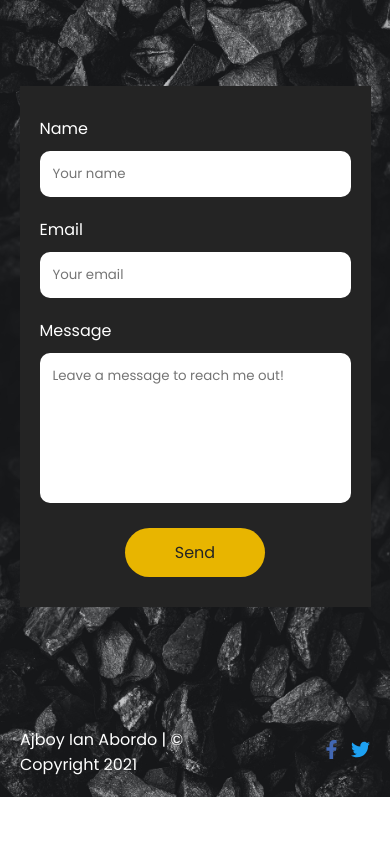
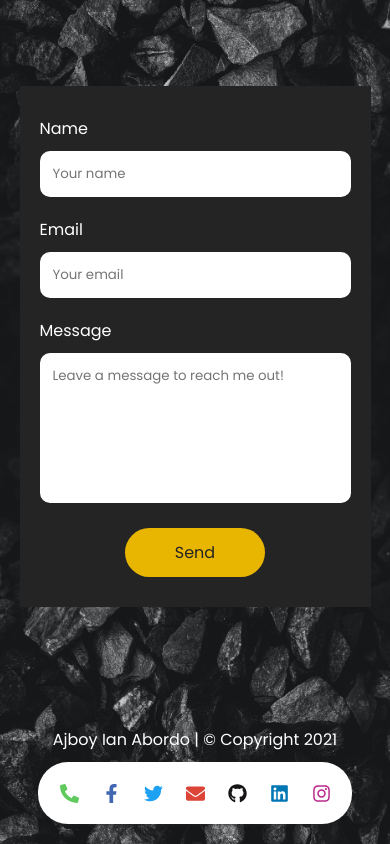
Before and after one commit to AIA-UnKNOWN/Portfolio, a React (Create React App) app: page / in a window 390 px wide. Shown: the part 4703-5547 px from the top of the page. Before the commit the page ends 5500 px from the top, so only its background shows below. Built offline with nearby package versions, Linux system fonts and the light colour scheme.

Commit message:
Improve Portfolio UI

```diff
--- a/src/Components/Footer/Footer.css
+++ b/src/Components/Footer/Footer.css
@@ -10,15 +10,43 @@
 }
 
 .copyright {
+	width: 100%;
+	text-align: center;
 	color: var( --white );
 }
 
-.social-medias a {
-	margin-left: 30px;
+.social-medias {
+	display: flex;
+	align-items: center;
+	height: 50px;
+	width: 50px;
+	overflow: hidden;
+	border-radius: 30px;
+	padding: 10px;
+	background: var( --white );
+	position: fixed;
+	right: 20px;
+	bottom: 20px;
+	box-shadow: 0 4px 4px -4px var( --black );
+	transition: all .5s;
 }
 
-.social-medias a:first-child {
-	margin-left: 0;
+.social-medias:hover {
+	width: 300px;
+}
+
+.social-medias a {
+	display: flex;
+	justify-content: center;
+	align-items: center;
+	width: 30px;
+	height: 30px;
+	margin: 0 6px;
+	transition: all .3s;
+}
+
+.social-medias a:hover {
+	transform: scale(1.3);
 }
 
 .facebook-icon {
@@ -27,6 +55,26 @@
 
 .twitter-icon {
 	color: var( --twitter-color );
+}
+
+.github-icon {
+	color: var( --github-color );
+}
+
+.gmail-icon {
+	color: var( --gmail-color );
+}
+
+.linkedin-icon {
+	color: var( --linkedin-color );
+}
+
+.instagram-icon {
+	color: var( --instagram-color );
+}
+
+.phone-icon {
+	color: var( --phone-color );
 }
 
 
@@ -41,9 +89,51 @@
 		width: 70%;
 	}
 
+	.copyright {
+		width: 100%;
+		margin-bottom: 10px;
+	}
+
+	.container {
+		flex-direction: column;
+	}
+
+	.social-medias {
+		position: static;
+		width: fit-content;
+		flex-flow: row wrap;
+		justify-content: space-evenly;
+		height: fit-content;
+	}
+	.social-medias:hover {
+		width: unset;
+	}
+
 	.social-medias a {
 		margin-left: 10px;
 		font-size: 19px;
+		margin: 6px;
 	}
 
 }
+
+@media (min-width: 768px) and (max-width: 1024px) {
+
+	.copyright {
+		text-align: left;
+		width: fit-content;
+	}
+
+	.social-medias {
+		position: static;
+		width: fit-content;
+	}
+	.social-medias:hover {
+		width: unset;
+	}
+
+	.social-medias a {
+		margin: 0 6px;
+	}
+
+}
--- a/src/Components/Footer/Footer.js
+++ b/src/Components/Footer/Footer.js
@@ -1,7 +1,7 @@
 import './Footer.css';
 
 import React from 'react';
-import { FaFacebookF, FaTwitter } from 'react-icons/fa';
+import { FaFacebookF, FaTwitter, FaGithub, FaEnvelope, FaLinkedin, FaInstagram, FaPhoneAlt } from 'react-icons/fa';
 
 function Footer() {
 	return (
@@ -13,11 +13,26 @@ function Footer() {
 
 				<div className="social-medias">
 
+					<a href="tel:+639982889462">
+						<FaPhoneAlt className="phone-icon" />
+					</a>
 					<a href="#" target="_blank">
 						<FaFacebookF className="facebook-icon" />
 					</a>
 					<a href="#" target="_blank">
 						<FaTwitter className="twitter-icon" />
+					</a>
+					<a href="mailto:ajboyian321@gmail.com" target="_blank">
+						<FaEnvelope className="gmail-icon" />
+					</a>
+					<a href="#" target="_blank">
+						<FaGithub className="github-icon" />
+					</a>
+					<a href="#" target="_blank">
+						<FaLinkedin className="linkedin-icon" />
+					</a>
+					<a href="#" target="_blank">
+						<FaInstagram className="instagram-icon" />
 					</a>
 
 				</div>
--- a/src/Components/Projects/my-projects.js
+++ b/src/Components/Projects/my-projects.js
@@ -11,13 +11,13 @@ export const myProjects = [
 		description: "This app is used by my partner in her work as an author/writer that tracks how many word counts she wrote in a specific day.",
 		stacks: ['HTML', 'CSS', 'SASS', 'Javascript', 'ReactJS', 'Laravel', 'MySQL'],
 		image: `${window.location.href}/images/word-count-tracker.png`,
-		url: '#'
+		url: ''
 	},
 	{
 		name: 'Project 3',
 		description: 'Lorem ipsum dolor sit amet, consectetur adipiscing elit, sed do eiusmod tempor incididunt ut labore et dolore magna aliqua.',
 		stacks: ['HTML', 'CSS', 'Javascript', 'ReactJS', 'MySQL'],
 		image: 'https://encrypted-tbn0.gstatic.com/images?q=tbn:ANd9GcSN26hOftzocJIhBD4xrhROdm8fcchqALyBwQ&usqp=CAU',
-		url: '#'
+		url: ''
 	}
 ];
--- a/src/index.css
+++ b/src/index.css
@@ -10,6 +10,11 @@
   --transparent-gray: rgba(196,196,196,0.7);
   --facebook-color: #4267B2;
   --twitter-color: #1DA1F2;
+  --github-color: #171515;
+  --gmail-color: #DB4437;
+  --linkedin-color: #0077b5;
+  --instagram-color: #bc2a8d;
+  --phone-color: #60ca5d;
 
   /* Font Size */
   --title-font-size: 50px;
```
Also changed, not shown: public/eagle-logo.jpg (deleted).
